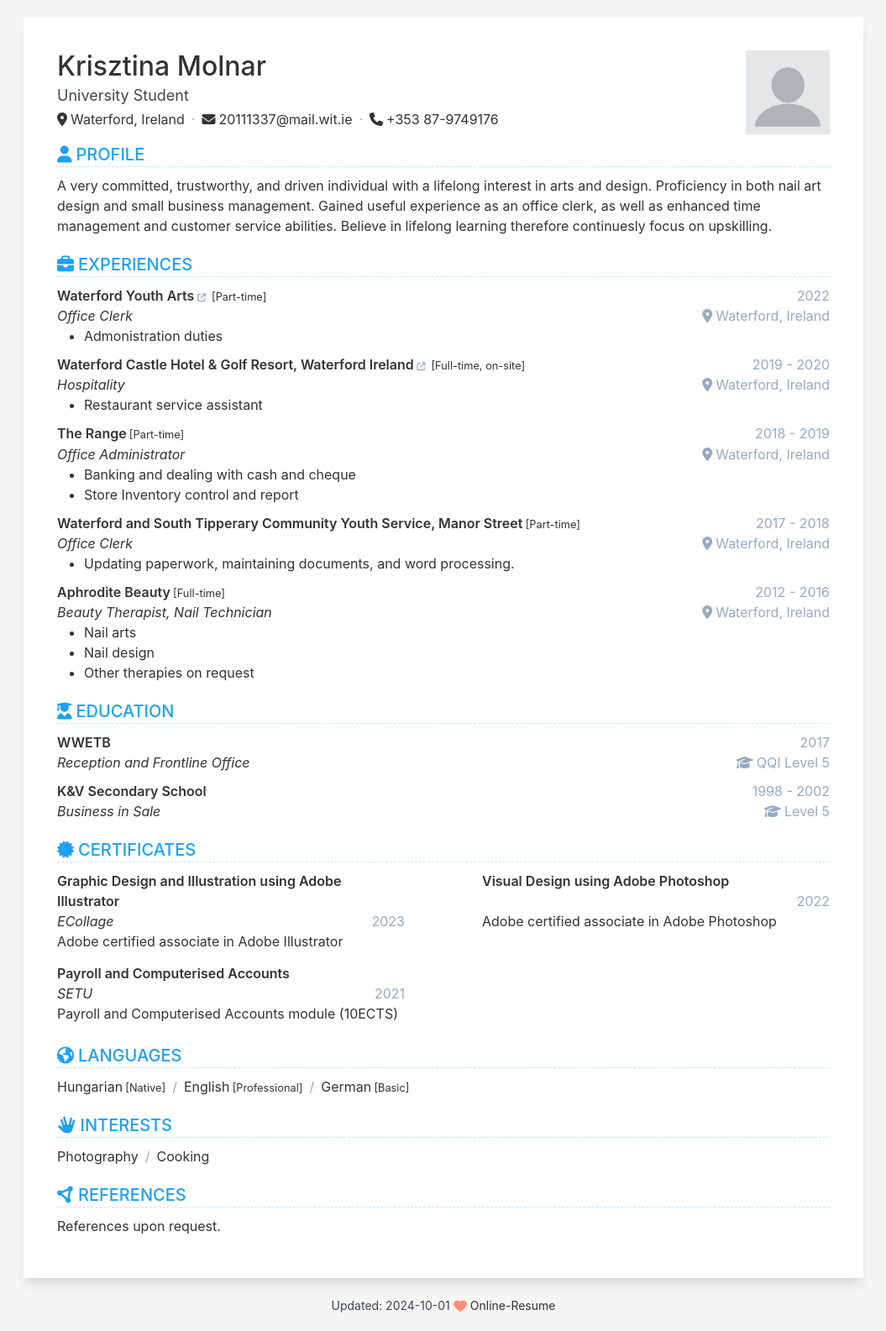
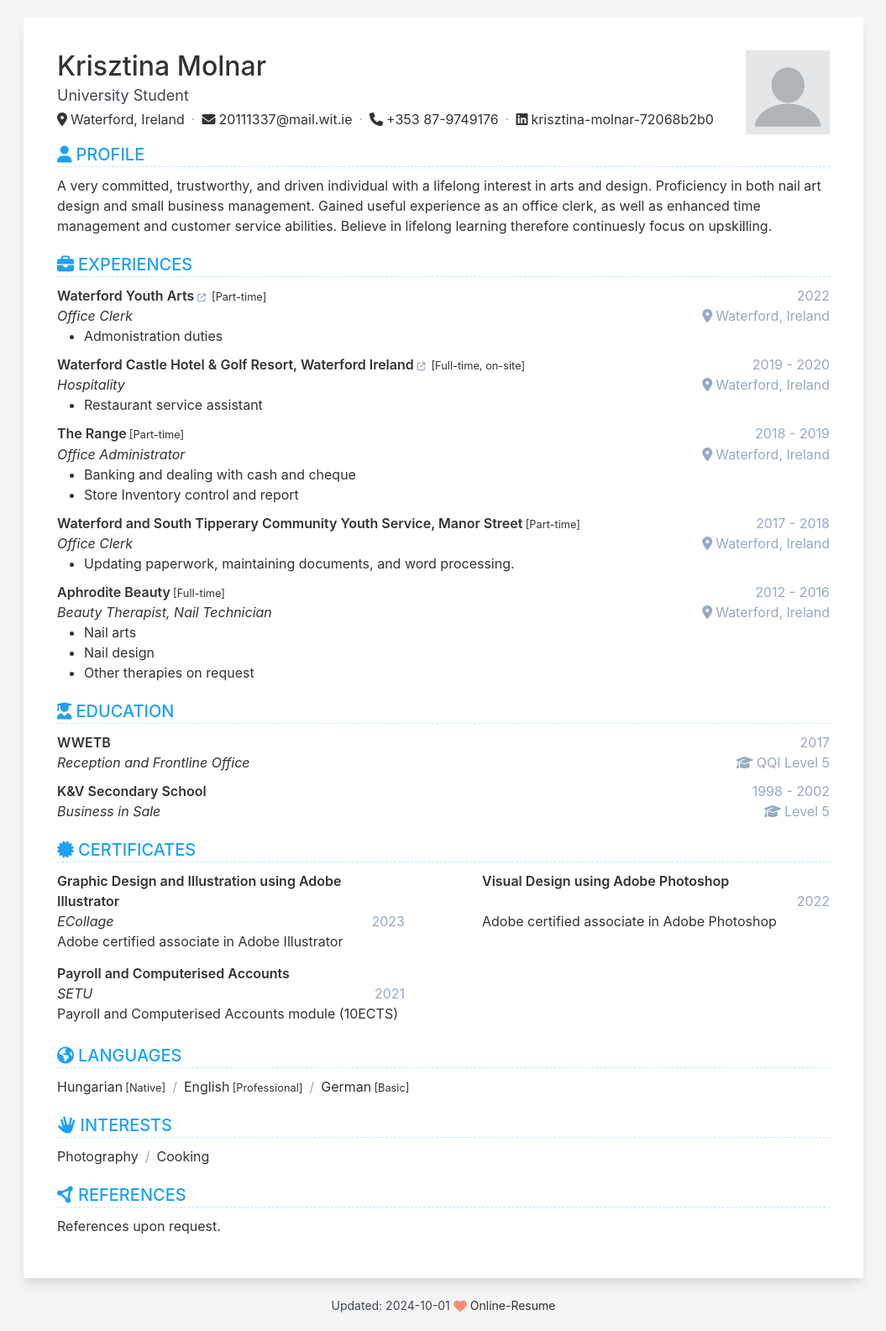
Before and after one commit to AlienLimes/online-resume-2, a Jekyll site: the page built from index.html, in a window 1280 px wide. Shown: the whole page at 84% size, without its empty margins (112-1167 px from the left). Built offline with Jekyll 4.4.1, drawn with Linux system fonts in a browser that asks for light colours.

Commit message:
aadded linkedin

```diff
--- a/_data/data.yml
+++ b/_data/data.yml
@@ -59,7 +59,7 @@ contact:
   artstation:              # username          | https://www.artstation.com/username
 
   # other cv
-  linkedin:                # tibor-molnar-564293106 | https://linkedin.com/in/tibor-molnar-564293106
+  linkedin:                krisztina-molnar-72068b2b0
   indeed:                  # resumeid          | https://my.indeed.com/p/resumeid
   xing:                    # username          | https://www.xing.com/profile/username
   fiverr:                  # username          | https://www.fiverr.com/username
```
